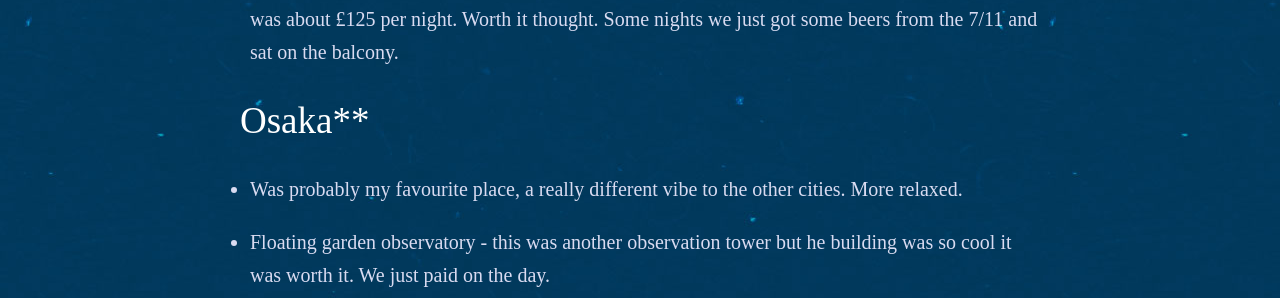
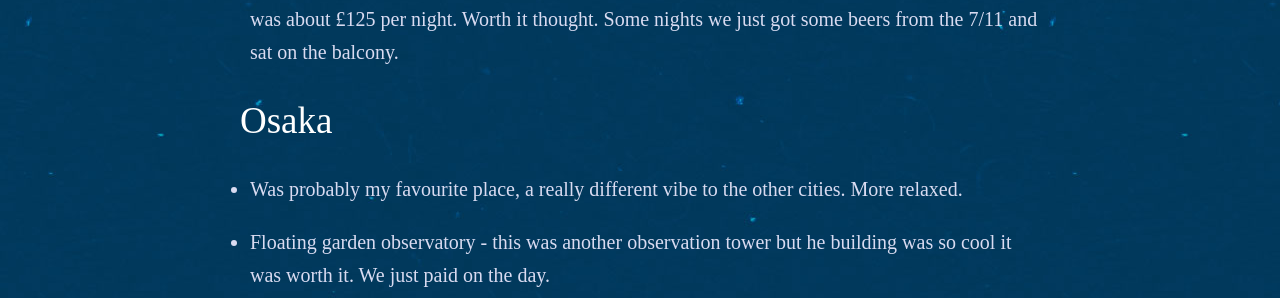
Before and after one commit to ctdesign/christaylordesign.com, a Jekyll site: the page built from _words/2025-02-19-japan-tips.md, in a window 1280 px wide and 900 px high, scrolled down 3549 px. Shown: the part 160-458 px from the top of the window. Built offline with Jekyll 4.4.1, drawn with Linux system fonts in a browser that asks for light colours; some web fonts are replaced.

```diff
--- a/_words/2025-02-19-japan-tips.md
+++ b/_words/2025-02-19-japan-tips.md
@@ -93,7 +93,7 @@ mins from Kyoto station, so easy to find and then get around and do
 stuff in Kyoto. This was about £125 per night. Worth it thought. Some nights
 we just got some beers from the 7/11 and sat on the balcony.
 
-## Osaka**
+## Osaka
 - Was probably my favourite place, a really different vibe to the other cities. More relaxed.
 - Floating garden observatory - this was another observation tower but
 he building was so cool it was worth it. We just paid on the day.
```
